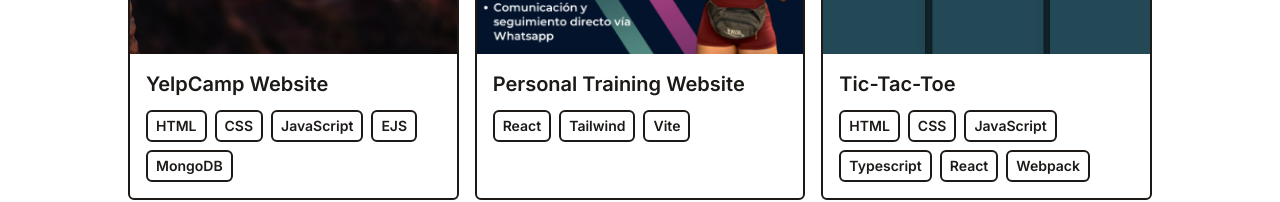
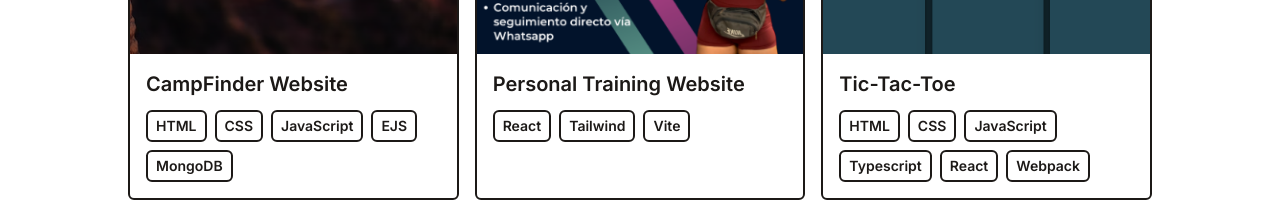
Before and after one commit to devanCodes/minimal-portfolio, a React (Vite) app: page / in a window 1280 px wide. Shown: the part 608-810 px from the top of the page. Built offline with nearby package versions, Linux system fonts and the light colour scheme.

Commit message:
updating Campfinder website

```diff
--- a/src/data/portfolio.js
+++ b/src/data/portfolio.js
@@ -1,9 +1,9 @@
 export default [
     {
-        title: 'YelpCamp Website',
+        title: 'CampFinder Website',
         imgUrl: '/images/YelpCampCover.PNG',
         stack: ['HTML', 'CSS', 'JavaScript', 'EJS', 'MongoDB'],
-        link: 'https://yelpcamp-p4n3.onrender.com/',
+        link: 'https://campfinder-gdlb.onrender.com/',
     },
     {
         title: 'Personal Training Website',
```
